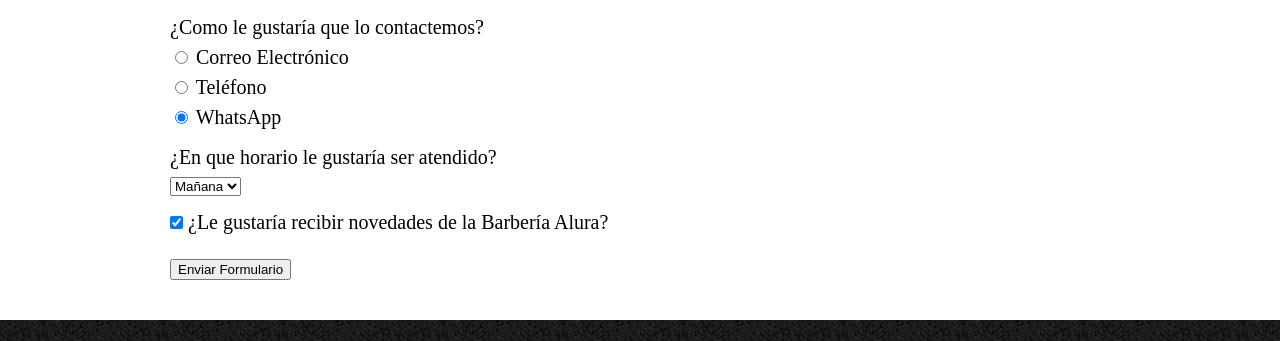
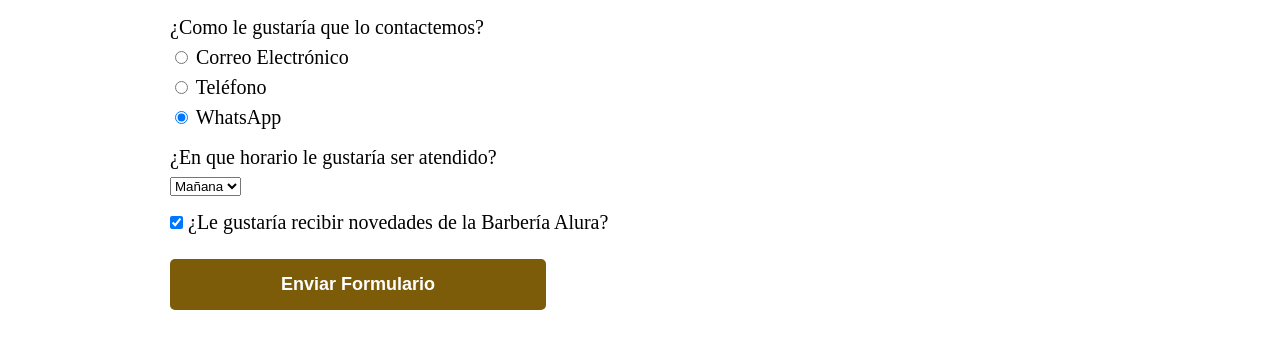
Before and after one commit to salvador-arrazola/html-css-parte-3, a plain HTML site: page contacto.html in a window 1280 px wide. Shown: the part 805-1146 px from the top of the page. Drawn offline with Linux system fonts and the light colour scheme.

Commit message:
Agrega las funcionalidades de la clase 5.
CSS Avanzado:
- Transiciones.
- Transformaciones.

```diff
--- a/contacto.html
+++ b/contacto.html
@@ -70,7 +70,7 @@
           ¿Le gustaría recibir novedades de la Barbería Alura?
         </label>
 
-        <input type="submit" value="Enviar Formulario">
+        <input type="submit" value="Enviar Formulario" class="enviar">
       </form>
     </main>
     <footer>
--- a/style.css
+++ b/style.css
@@ -133,3 +133,21 @@ form label, form legend {
 .checkbox-novedades {
   margin: 20px 0;
 }
+
+.enviar {
+  width: 40%;
+  padding: 15px 0;
+  font-size: 18px;
+  font-weight: bold;
+  color: #ffffff;
+  background: #7c5c09;
+  border-style: none;
+  border-radius: 5px;
+  transition: 0.5s all;
+  cursor: pointer;
+}
+
+.enviar:hover {
+  background: #5f9ea0;
+  transform: scale(1.05);
+}
```
